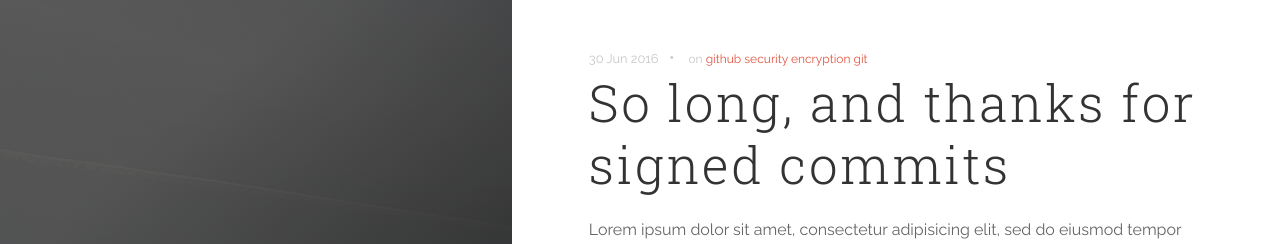
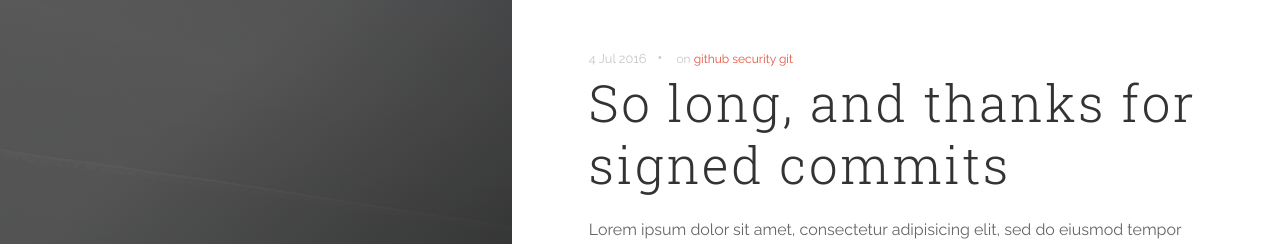
Before and after one commit to postops/postops.github.io, a Jekyll site: the page built from _posts/2016-06-30-so-long-and-thanks-for-signed-commits.markdown, in a window 1280 px wide. Shown: the top 244 px of the page. Built offline with Jekyll 4.4.1, drawn with Linux system fonts in a browser that asks for light colours; nearby versions of some CDN libraries; comment, search, counter and statistics services are not loaded.

Commit message:
modified release date

```diff
--- a/_posts/2016-06-30-so-long-and-thanks-for-signed-commits.markdown
+++ b/_posts/2016-06-30-so-long-and-thanks-for-signed-commits.markdown
@@ -2,9 +2,9 @@
 title: So long, and thanks for signed commits
 description: Ensuring contributors always sign their work
 image: "http://www.postops.co/images/posts/signed-commits/so-long.png"
-date: 2016-06-30 17:57:59
+date: 2016-07-04 17:57:59
 categories: [security,git]
-tags: [github,security,encryption,git]
+tags: [github,security,git]
 ---
 
 Lorem ipsum dolor sit amet, consectetur adipisicing elit, sed do eiusmod tempor incididunt ut labore et dolore magna aliqua. Ut enim ad minim veniam, quis nostrud exercitation ullamco laboris nisi ut aliquip ex ea commodo consequat. Duis aute irure dolor in reprehenderit in voluptate velit esse cillum dolore eu fugiat nulla pariatur. Excepteur sint occaecat cupidatat non proident, sunt in culpa qui officia deserunt mollit anim id est laborum.
```
